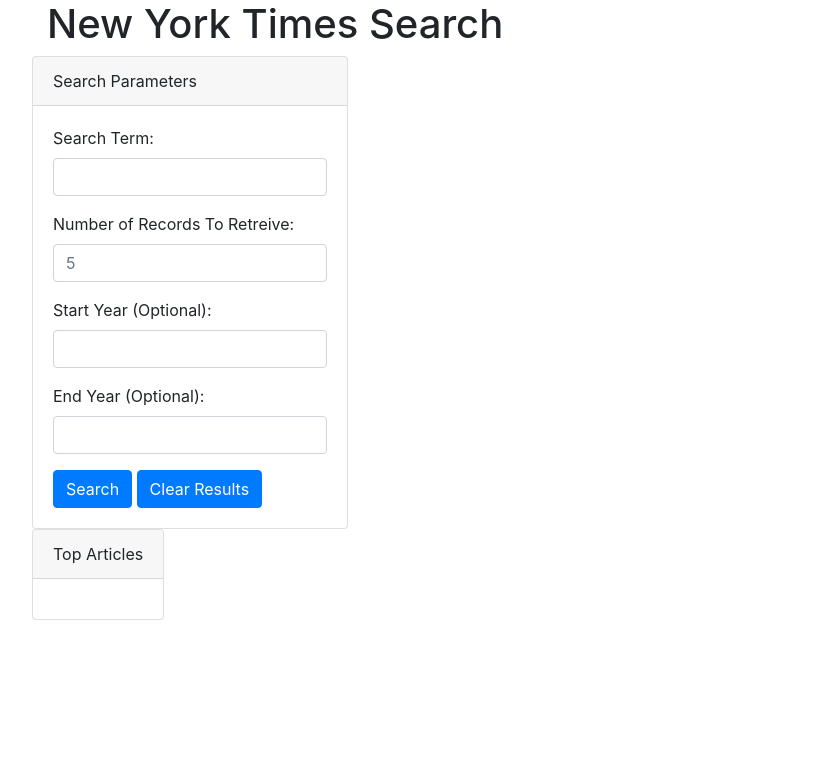
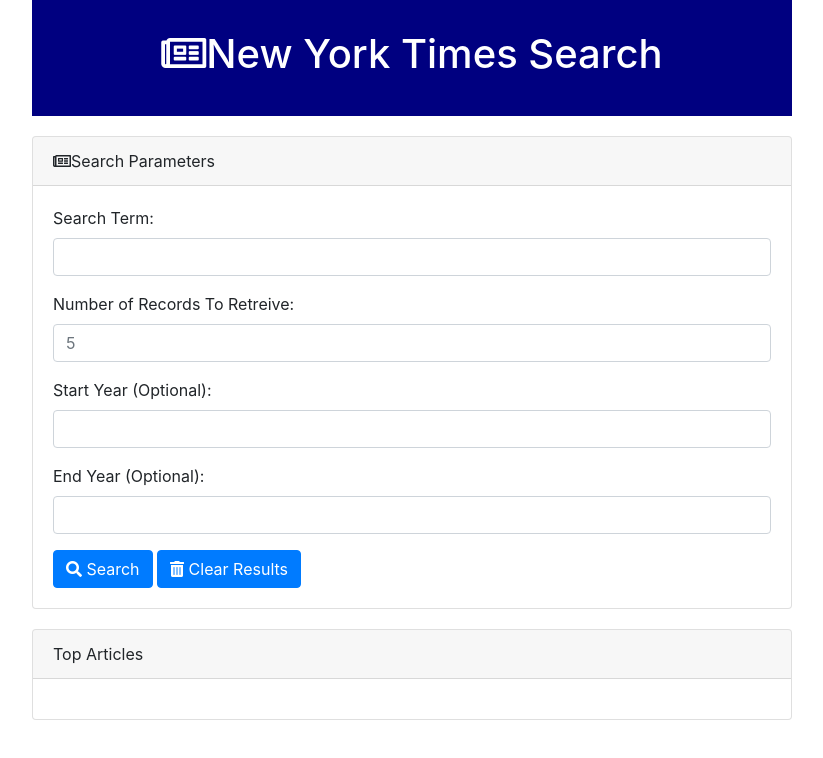
Before and after one commit to karimifar/NYT-Search, a plain HTML site: page index.html in a window 1280 px wide. Shown: the whole page, without its empty margins (38-861 px from the left). Drawn offline with nearby package versions, Linux system fonts and the light colour scheme.

Commit message:
added css updated index

```diff
--- /dev/null
+++ b/assets/css/style.css
@@ -0,0 +1,14 @@
+#header{
+    background: navy;
+    color: white;
+    padding: 30px;
+    text-align: center;
+    margin-bottom: 20px;
+}
+.fal{
+    color:white;
+}
+
+#searchBox{
+    margin-bottom:20px;
+}
--- a/index.html
+++ b/index.html
@@ -7,19 +7,26 @@
     <script src="https://maxcdn.bootstrapcdn.com/bootstrap/4.0.0/js/bootstrap.min.js" integrity="sha384-JZR6Spejh4U02d8jOt6vLEHfe/JQGiRRSQQxSfFWpi1MquVdAyjUar5+76PVCmYl" crossorigin="anonymous"></script>
     <script src="https://code.jquery.com/jquery-3.2.1.slim.min.js" integrity="sha384-KJ3o2DKtIkvYIK3UENzmM7KCkRr/rE9/Qpg6aAZGJwFDMVNA/GpGFF93hXpG5KkN" crossorigin="anonymous"></script>
     <script src="https://cdnjs.cloudflare.com/ajax/libs/popper.js/1.12.9/umd/popper.min.js" integrity="sha384-ApNbgh9B+Y1QKtv3Rn7W3mgPxhU9K/ScQsAP7hUibX39j7fakFPskvXusvfa0b4Q" crossorigin="anonymous"></script>
+    <!-- font awesome -->
+    <link rel="stylesheet" href="https://use.fontawesome.com/releases/v5.0.12/css/all.css" integrity="sha384-G0fIWCsCzJIMAVNQPfjH08cyYaUtMwjJwqiRKxxE/rx96Uroj1BtIQ6MLJuheaO9" crossorigin="anonymous">
+    <!-- css -->
+    <link rel="stylesheet" type="text/css" href="assets/css/style.css">
 
 </head>
 <body>
     <div class="container">
         <div class="row">
-            <div class="col-md-8">
-                <h1>New York Times Search</h1>
+            <div class="col-md-8" id="header">
+
+
+                <h1><i class="far fa-newspaper"></i>New York Times Search</h1>
             </div>
         </div>
         <div class="row">
-                <div class="card">
+            <div class="col-md-8 m-0 p-0">
+                <div class="card" id="searchBox">
                     <div class="card-header">
-                          Search Parameters
+                            <i class="far fa-newspaper"></i>Search Parameters
                     </div>
                     <div class="card-body">
                             <form>
@@ -41,20 +48,22 @@
                                     <input type="text" class="form-control" id="endYear" placeholder="">
                                 </div>
 
-                                    <button type="submit" class="btn btn-primary" id="searchBtn">Search</button>
-                                    <button type="submit" class="btn btn-primary" id="clearBtn">Clear Results</button>
+                                <button type="submit" class="btn btn-primary" id="searchBtn"><i class="fas fa-search"></i> Search</button>
+                                <button type="submit" class="btn btn-primary" id="clearBtn"><i class="fas fa-trash-alt"></i> Clear Results</button>
                             </form>
                     </div>
 
-
+                </div>
             </div>
         </div>
         <div class="row">
+            <div class="col-md-8 m-0 p-0">
                 <div class="card">
                     <div class="card-header" id="articleHeader">
                         Top Articles
                     </div>
                     <div class="card-body" id="articleResults">
+                    </div>
                 </div>
             </div>
         </div>
```
Lines whose indentation alone changed are shown as unchanged.
